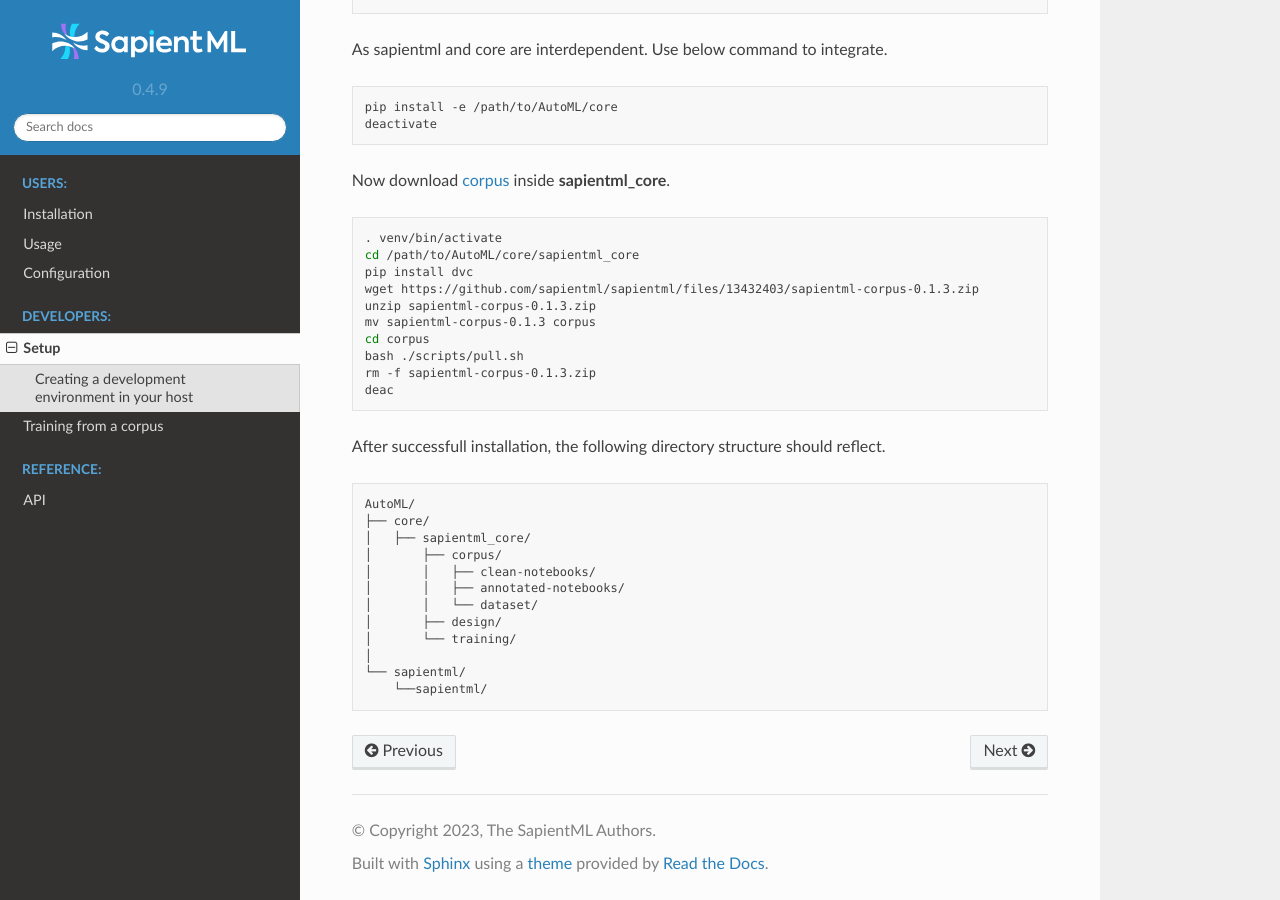
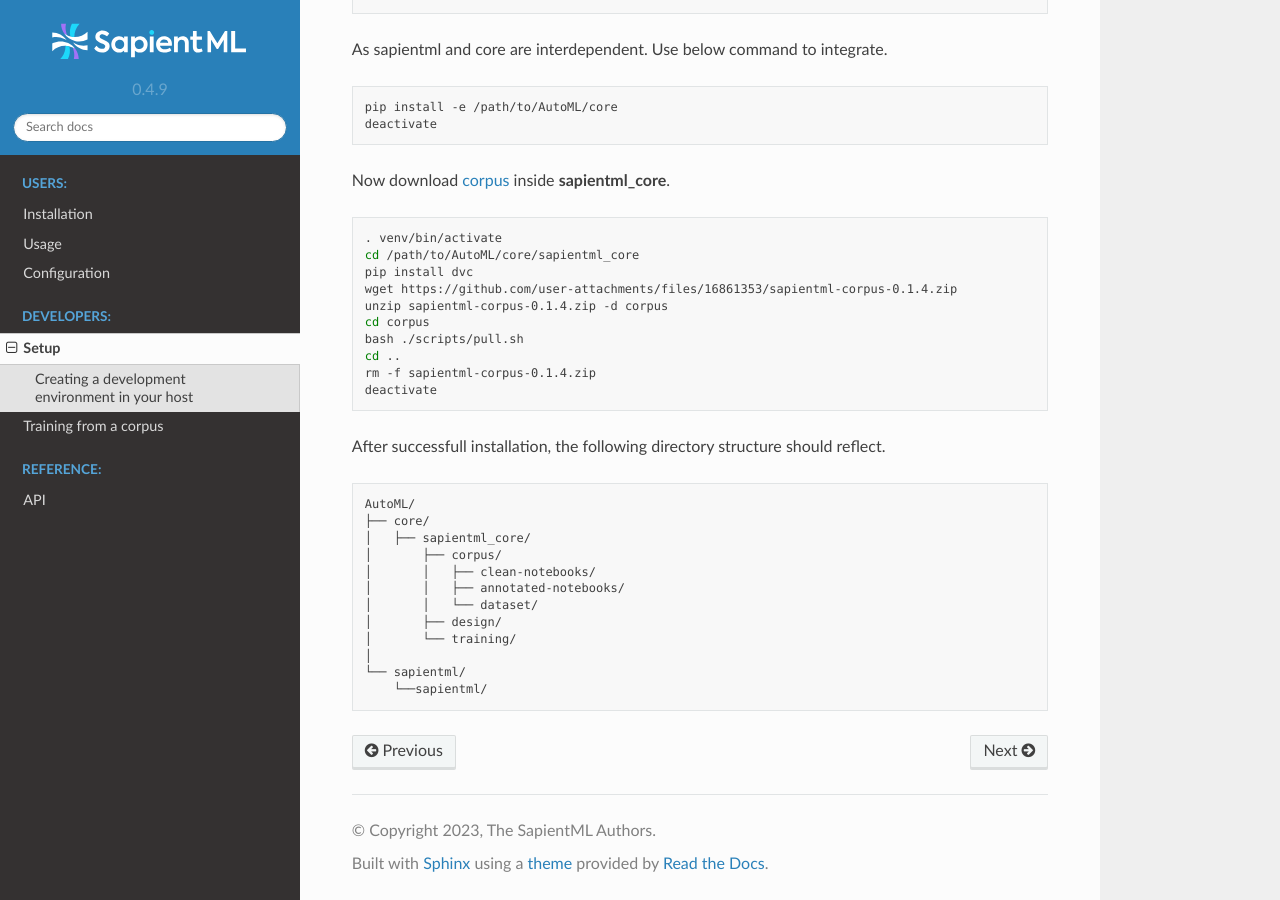
Before and after one commit to sapientml/docs, a Sphinx documentation site: the page built from docs/dev/setup.rst, in a window 1280 px wide and 900 px high, scrolled down 880 px. Built offline with Sphinx 7.4.7 and the Read the Docs theme 2.0.0, drawn with Linux system fonts in a browser that asks for light colours; some of the changed text lies outside the part shown.

Commit message:
docs: changes in the setup.rst file with latest sapientml corpus path. (#6)
Signed-off-by: Shakeer1024-RBA <shakeer.dudekula@fujitsu.com>

```diff
--- a/docs/dev/setup.rst
+++ b/docs/dev/setup.rst
@@ -50,20 +50,20 @@ As sapientml and core are interdependent. Use below command to integrate.
    pip install -e /path/to/AutoML/core
    deactivate
 
-Now download `corpus <https://github.com/sapientml/sapientml/files/13432403/sapientml-corpus-0.1.3.zip>`_ inside **sapientml_core**.
+Now download `corpus <https://github.com/user-attachments/files/16861353/sapientml-corpus-0.1.4.zip>`_ inside **sapientml_core**.
 
 .. code-block:: bash
 
    . venv/bin/activate
    cd /path/to/AutoML/core/sapientml_core
    pip install dvc
-   wget https://github.com/sapientml/sapientml/files/13432403/sapientml-corpus-0.1.3.zip
-   unzip sapientml-corpus-0.1.3.zip
-   mv sapientml-corpus-0.1.3 corpus
+   wget https://github.com/user-attachments/files/16861353/sapientml-corpus-0.1.4.zip
+   unzip sapientml-corpus-0.1.4.zip -d corpus
    cd corpus
    bash ./scripts/pull.sh
-   rm -f sapientml-corpus-0.1.3.zip
-   deac
+   cd ..
+   rm -f sapientml-corpus-0.1.4.zip
+   deactivate
 
 After successfull installation, the following directory structure should reflect.
 
@@ -84,4 +84,4 @@ After successfull installation, the following directory structure should reflect
 
 .. _sapientml: https://github.com/sapientml/sapientml.git
 .. _core: https://github.com/sapientml/core.git
-.. _corpus: https://github.com/sapientml/sapientml/files/13432403/sapientml-corpus-0.1.3.zip
+.. _corpus: https://github.com/user-attachments/files/16861353/sapientml-corpus-0.1.4.zip
```
Also changed, not shown: other parts of docs/dev/setup.rst (+1 -1 lines).
